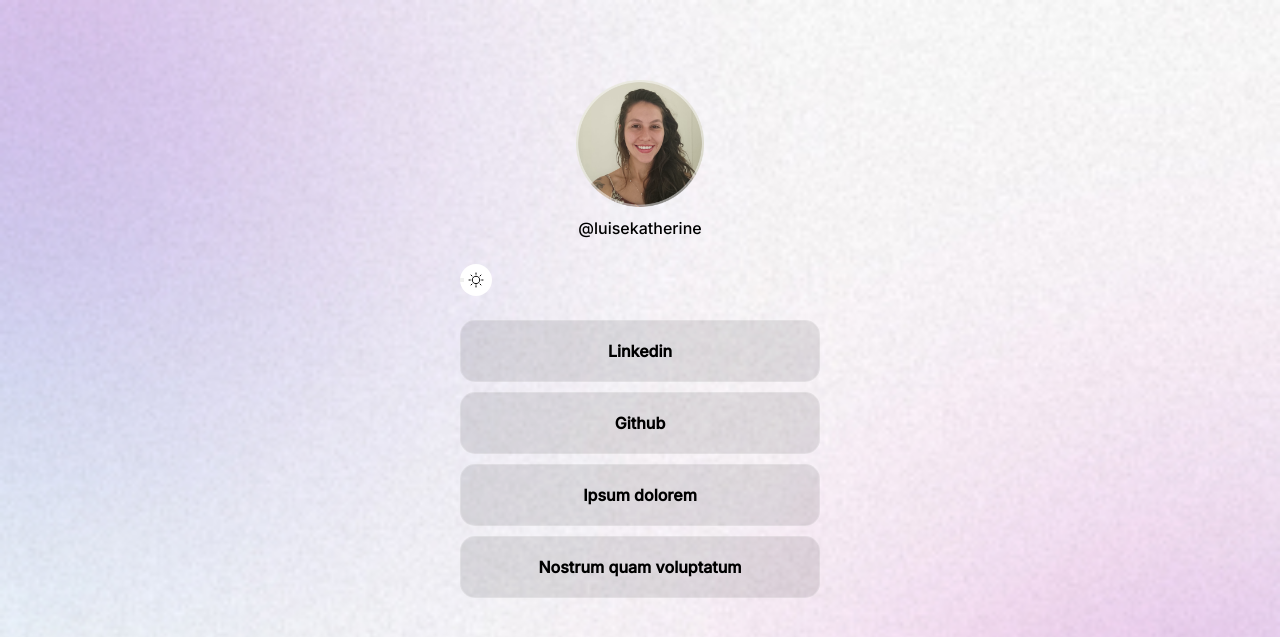
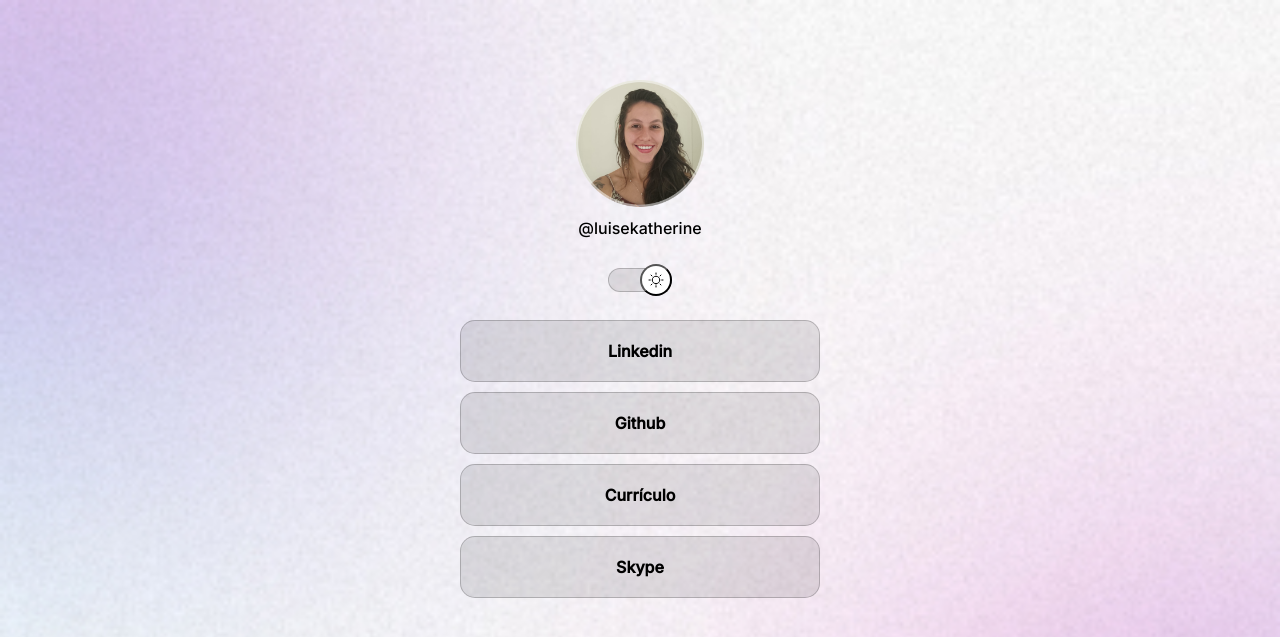
Before and after one commit to luisekatherine/Discover-Rocketseat, a plain HTML site: page index.html in a window 1280 px wide. Shown: the top 637 px of the page. Drawn offline with nearby package versions, Linux system fonts and the light colour scheme; a web font is replaced by a local one.

Commit message:
finalização do projeto

```diff
--- a/index.html
+++ b/index.html
@@ -17,10 +17,11 @@
         <img src="./assets/avatar.png" alt="foto de Luise sorrindo" />
         <p>@luisekatherine</p>
       </div>
-      <div id="switch">
+      <div id="switch" onclick="toggleMode()">
         <button>
-
         </button>
+        <span>
+        </span>
       </div>
       <ul>
         <li>
@@ -30,10 +31,10 @@
           <a href="https://github.com/luisekatherine" target="_blank">Github</a>
         </li>
         <li>
-          <a href="#"> Ipsum dolorem</a>
+          <a href="./assets/Currículo Luise K Arosquita.pdf" target="_blank">Currículo</a>
         </li>
         <li>
-          <a href="#">Nostrum quam voluptatum</a>
+          <a href="https://join.skype.com/invite/uuwzaR4Jdsak" target="_blank">Skype</a>
         </li>
       </ul>
       <div id="icons-profile">
@@ -50,4 +51,5 @@
   </body>
   <script  type = "module"  src = "https://unpkg.com/ionicons@7.1.0/dist/ionicons/ionicons.esm.js"> </script>
   <script  nomodule  src = "https://unpkg .com/ionicons@7.1.0/dist/ionicons/ionicons.js"> </script>
+  <script src="./script.js"></script>
 </html>
--- /dev/null
+++ b/script.js
@@ -0,0 +1,5 @@
+function toggleMode () {
+  const html = document.documentElement
+
+  html.classList.toggle('light')
+}
--- a/style.css
+++ b/style.css
@@ -9,8 +9,9 @@
   --bg-url: url(./assets/bg-mobile.jpg);
   --stroke-color: rgba(255, 255, 255, 0.1);
   --hover-icons: rgba(255, 255, 255, 0.1);
-  --surface-color:  rgba(255, 255, 255, 0.04);
+  --surface-color: rgba(255, 255, 255, 0.04);
   --switch-bg-url: url(./assets/MoonStars.svg);
+  --stroke-color-mode: rgba(255, 255, 255, 0.2);
 }
 
 .light {
@@ -18,17 +19,12 @@
   --bg-url: url(./assets/bg-mobile-light.jpg);
   --stroke-color: rgba(0, 0, 0, 0.1);
   --hover-icons: rgba(0, 0, 0, 0.1);
-  --surface-color:  rgba(255, 255, 255, 0.04);
+  --surface-color: rgba(255, 255, 255, 0.04);
   --switch-bg-url: url(./assets/Sun.svg);
+  --stroke-color-mode: rgba(0, 0, 0, 0.2);
 }
 
 body {
-  /* background-image: url(./assets/bg-mobile.jpg);
-  background-repeat: no-repeat;
-  background-position: top center;
-  background-size: cover; */
-
-  /* background */
   background: var(--bg-url) no-repeat top center/cover;
 }
 
@@ -57,14 +53,39 @@
   line-height: 24px;
   margin-top: 8px;
 }
+#switch {
+  position: relative;
+  width: 64px;
+  margin: 4px auto;
+}
 
-#switch {
+#switch button {
   height: 32px;
   width: 32px;
   background: white var(--switch-bg-url) no-repeat center;
   border-radius: 50%;
+  position: absolute;
+  z-index: 1;
+  top: 50%;
+  left: 0;
+  transform: translateY(-50%);
+}
 
+#switch span {
+  width: 64px;
+  height: 24px;
+  border-radius: 999px;
+  -webkit-backdrop-filter: blur(2px);
+  display: block;
+  border: 1px solid var(--stroke-color-mode);
+  background-color: var(--stroke-color);
 }
+
+.light #switch button {
+  right: 0;
+  left: initial;
+}
+
 ul {
   list-style: none;
   display: flex;
@@ -79,7 +100,7 @@
   text-decoration: none;
   padding: 20px 16px;
   border-radius: 15px;
-  border: 1px solid rgba(255, 255, 255, 0.2);
+  border: 1px solid var(--stroke-color-mode);
   background-color: var(--stroke-color);
   font-weight: bold;
   transition: background 0.3s;
@@ -96,11 +117,11 @@
 }
 
 #icons-profile {
-    display: flex;
-    justify-content: space-around;
-    width: 360px;
-    padding: 18px 55px;
-    font-size: 24px;
+  display: flex;
+  justify-content: space-around;
+  width: 360px;
+  padding: 18px 55px;
+  font-size: 24px;
 }
 
 #icons-profile a {
@@ -114,7 +135,6 @@
   background-color: var(--hover-icons);
   border-radius: 50%;
   align-items: center;
-
 }
 
 footer {
```
Also changed, not shown: 1 other file.
